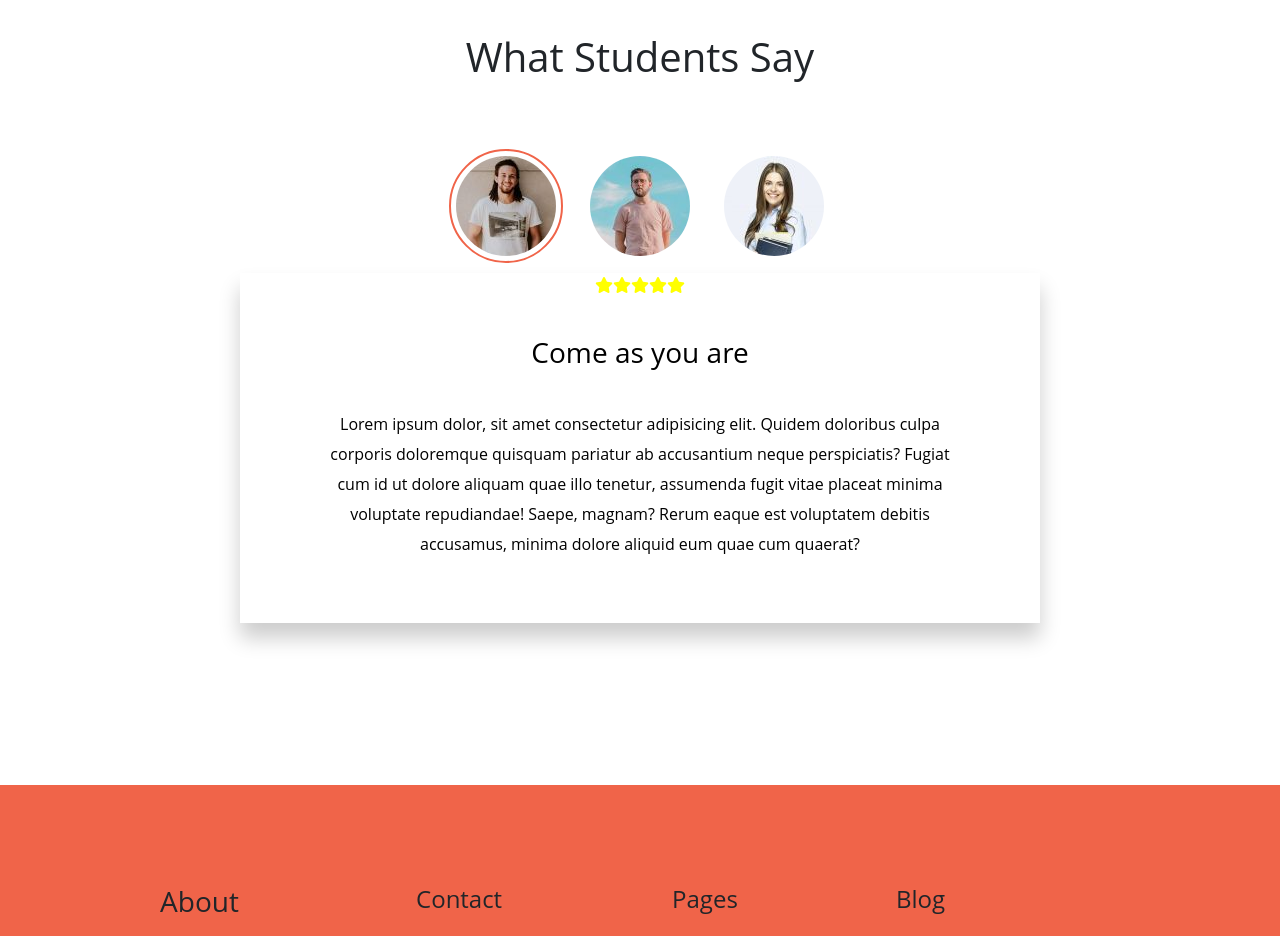
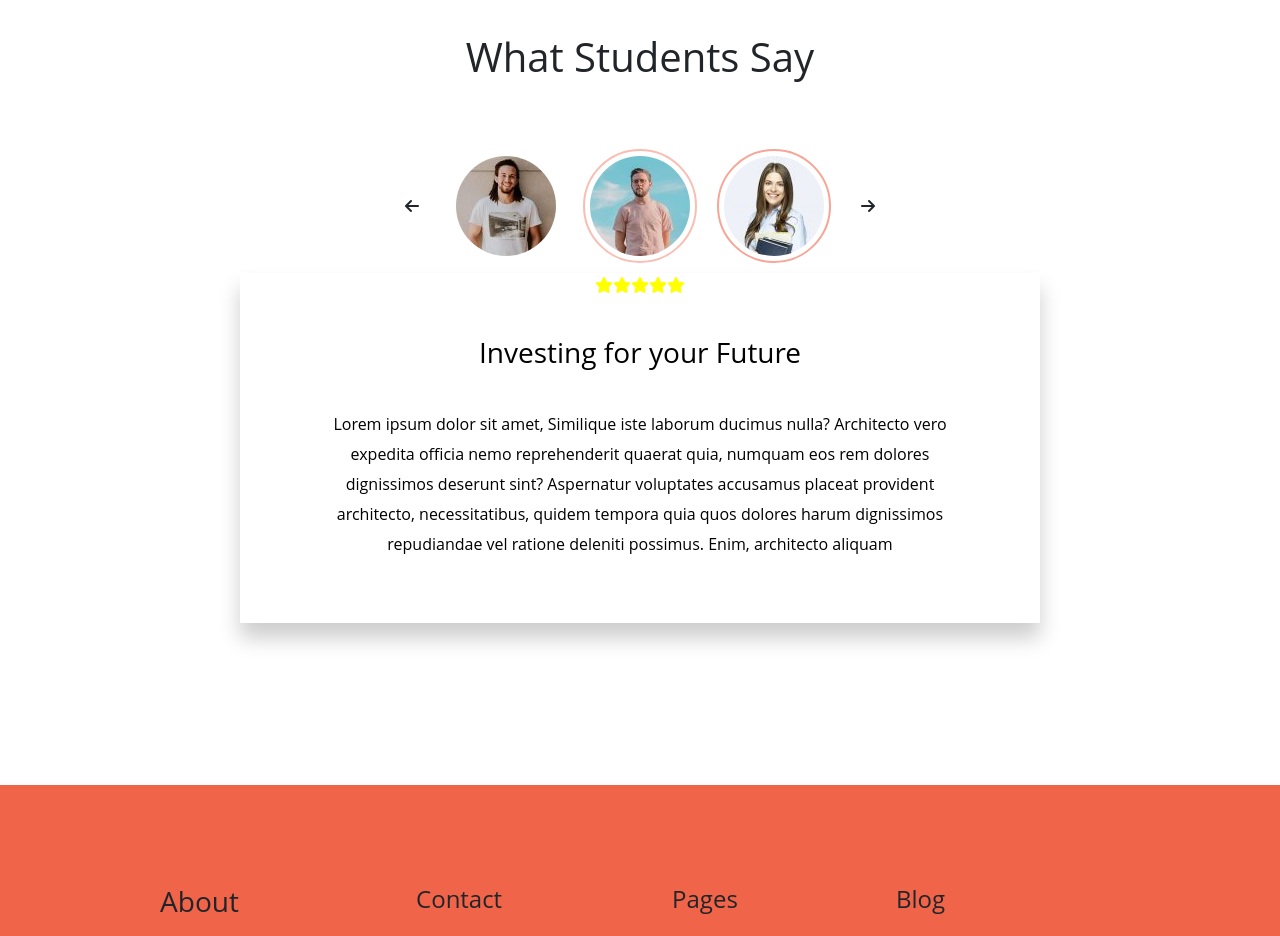
Before and after one commit to RiccardoPellegrino/proj-html-vuejs, a Vue app: page / in a window 1280 px wide. Shown: the part 4820-5756 px from the top of the page. Built offline with nearby package versions, Linux system fonts and the light colour scheme.

Commit message:
Carosello fatto

```diff
--- a/src/components/HeaderComponent.vue
+++ b/src/components/HeaderComponent.vue
@@ -89,6 +89,7 @@ a {
 
     &:hover {
         color: $buttercup;
+        border-bottom: 2px solid $buttercup;
     }
 }
 
--- a/src/components/StundetsComponent.vue
+++ b/src/components/StundetsComponent.vue
@@ -4,14 +4,21 @@
             <h1 class="text-center pt-5">What Students Say</h1>
         </div>
         <div class="mycontainer">
+
+
+
             <div class="testimonial">
+
                 <div class="testimonial-pic">
-                    <img src="public/images/1-100x100.jpg" class="user-pic" :class="{ 'active-pic': show == 'pic1' }"
-                        alt="student" @click="show = 'pic1'">
-                    <img src="public/images/2-100x100.jpg" class="user-pic" :class="{ 'active-pic': show == 'pic2' }"
-                        alt="student" @click="show = 'pic2'">
-                    <img src="public/images/4-100x100.jpg" class="user-pic" :class="{ 'active-pic': show == 'pic3' }"
-                        alt="student" @click="show = 'pic3'">
+                    <div @click="selezionaStudentePrecedente()" id="arrowL"><i class="fa-solid fa-arrow-left"></i></div>
+                    <img src="public/images/1-100x100.jpg" class="user-pic"
+                        :class="{ 'active-pic': indiceStudenteAttivo == 0 }" alt="student" @click="show = 'pic1'">
+                    <img src="public/images/2-100x100.jpg" class="user-pic"
+                        :class="{ 'active-pic': indiceStudenteAttivo == 1 }" alt="student" @click="show = 'pic2'">
+                    <img src="public/images/4-100x100.jpg" class="user-pic"
+                        :class="{ 'active-pic': indiceStudenteAttivo == 2 }" alt="student" @click="show = 'pic3'">
+                    <div @click="selezionaStudenteSuccessivo()" id="arrowR"><i class="fa-solid fa-arrow-right"></i>
+                    </div>
                 </div>
                 <div class="testimonial-text">
 
@@ -23,30 +30,9 @@
                         </span>
                     </div>
                     <Transition name="fade">
-                        <div class="user-text" v-if="show == 'pic1'">
-                            <h3 class="text-center pt-3">Come as you are</h3>
-                            <p>Lorem ipsum dolor, sit amet consectetur adipisicing elit. Quidem doloribus culpa corporis
-                                doloremque quisquam pariatur ab accusantium neque perspiciatis? Fugiat cum id ut dolore
-                                aliquam quae illo tenetur, assumenda fugit vitae placeat minima voluptate repudiandae!
-                                Saepe, magnam? Rerum eaque est voluptatem debitis accusamus, minima dolore aliquid eum
-                                quae
-                                cum quaerat?</p>
-                        </div>
-                        <div class="user-text" v-else-if="show == 'pic2'">
-                            <h3 class="text-center pt-3">Paints of the future</h3>
-                            <p>Lorem ipsum dolor, sit amet consectetur adipisicing elit. Quidem doloribus culpa corporis
-                                lorems0 voluptate repudiandae!
-                                Saepe, magnam? Rerum eaque est voluptatem debitis accusamus, minima dolore aliquid eum
-                                quae
-                                cum quaerat?</p>
-                        </div>
-                        <div class="user-text" v-else>
-                            <h3 class="text-center pt-3">Investing for your future</h3>
-                            <p>Lorem ipsum dolor, sit amet consectetur adipisicing elit. Quidem doloribus culpa corporis
-                                lorm10 minima voluptate repudiandae!
-                                Saepe, magnam? Rerum eaque est voluptatem debitis accusamus, minima dolore aliquid eum
-                                quae
-                                cum quaerat?</p>
+                        <div class="user-text">
+                            <h3 class="text-center pt-3">{{ titoloCommentoAttivo }}</h3>
+                            <p>{{ testoCommentoAttivo }}</p>
                         </div>
                     </Transition>
                 </div>
@@ -58,13 +44,41 @@
 </template>
 
 <script>
+import { store } from './store';
+
 export default {
     name: 'StudentsComponent',
     data() {
         return {
+            store,
             show: 'pic1',
+            indiceStudenteAttivo: 0,
+            titoloCommentoAttivo: ' ',
+            testoCommentoAttivo: ' ',
+
         }
     },
+    methods: {
+        cambiaStudente() {
+            this.selezionaStudenteSuccessivo();
+            setTimeout(this.cambiaStudente, 5000);
+        },
+        selezionaStudentePrecedente() {
+            this.indiceStudenteAttivo = (this.indiceStudenteAttivo - 1) < 0 ? store.studenti.length - 1 : this.indiceStudenteAttivo - 1;
+            this.aggiornaInformazioniStudenti();
+        },
+        selezionaStudenteSuccessivo() {
+            this.indiceStudenteAttivo = ++this.indiceStudenteAttivo % store.studenti.length;
+            this.aggiornaInformazioniStudenti();
+        },
+        aggiornaInformazioniStudenti() {
+            this.titoloCommentoAttivo = store.studenti[this.indiceStudenteAttivo].titoloCommento;
+            this.testoCommentoAttivo = store.studenti[this.indiceStudenteAttivo].testo;
+        }
+    },
+    created() {
+        this.cambiaStudente();
+    }
 }
 </script>
 
@@ -114,6 +128,7 @@ export default {
 .testimonial-pic {
     display: flex;
     justify-content: center;
+    align-items: center;
 }
 
 
@@ -137,8 +152,11 @@ p {
     border: 2px solid transparent;
 }
 
+.active-pic {
+    border: 3px solid tomato;
+}
+
 .user-pic.active-pic {
-
     border: 2px solid $buttercup;
 }
 
@@ -159,4 +177,14 @@ p {
     transform: translateX(50px);
     opacity: 0;
 }
+
+#arrowL {
+    margin-right: 20px;
+    cursor: pointer;
+}
+
+#arrowR {
+    margin-left: 20px;
+    cursor: pointer;
+}
 </style>
--- a/src/components/store.js
+++ b/src/components/store.js
@@ -1,6 +1,27 @@
 import { reactive } from "vue";
 
 export const store = reactive({
+
+    studenti: [
+        {
+            nome: "christian",
+            titoloCommento: "Come as you Are",
+            testo: "Consectetur adipisicing elit. Similique iste laborum ducimus nulla? Architecto vero expedita officia nemo reprehenderit quaerat quia, numquam eos rem dolores dignissimos deserunt sint? Aspernatur voluptates accusamus placeat provident architecto, necessitatibus, quidem tempora quia quos dolores harum dignissimos repudiandae vel ratione deleniti possimus. Enim, architecto aliquam",
+            immagine: "public/images/1-100x100.jpg"
+        },
+        {
+            nome: "Marco",
+            titoloCommento: "Paints of the Future",
+            testo: "Lorem ipsum dolor, sit amet consectetur adipisicing elit. Nemo mollitia veritatis aspernatur vitae temporibus aperiam aliquam deleniti id excepturi, quia, error ut! Odio omnis ipsa dolorem unde quas molestiae, corrupti quae consequuntur voluptas accusamus! Officia nesciunt at magnam, deleniti magni dignissimos non inventore necessitatibus qui quos, unde nam laudantium voluptatibus.",
+            immagine: "public/images/2-100x100.jpg"
+        },
+        {
+            nome: "Marina",
+            titoloCommento: "Investing for your Future",
+            testo: "Lorem ipsum dolor sit amet, Similique iste laborum ducimus nulla? Architecto vero expedita officia nemo reprehenderit quaerat quia, numquam eos rem dolores dignissimos deserunt sint? Aspernatur voluptates accusamus placeat provident architecto, necessitatibus, quidem tempora quia quos dolores harum dignissimos repudiandae vel ratione deleniti possimus. Enim, architecto aliquam",
+            immagine: "public/images/3-100x100.jpg"
+        }
+    ],
 
     reasons: [
         {
@@ -34,7 +55,7 @@ export const store = reactive({
             lezioni: 8,
             ore: 6,
             tag: 'SPECIAL',
-            prezzo: 49
+            prezzo: 35.99
         },
         {
             image: 'public/images/12345-1-370x200.png',
@@ -44,7 +65,7 @@ export const store = reactive({
             lezioni: 8,
             ore: 6,
             tag: 'SPECIAL',
-            prezzo: 49.50
+            prezzo: 49.58
         },
         {
             image: 'public/images/photo-1491897554428-130a60dd4757-370x200.jpeg',
@@ -54,7 +75,7 @@ export const store = reactive({
             lezioni: 6,
             ore: 6,
             tag: '',
-            prezzo: 49
+            prezzo: 60.59
         },
         {
             image: 'public/images/photo-1416339134316-0e91dc9ded92-370x200.jpeg',
@@ -64,7 +85,7 @@ export const store = reactive({
             lezioni: 6,
             ore: 6,
             tag: 'NEW',
-            prezzo: 49
+            prezzo: 22.99
         },
         {
             image: 'public/images/cathryn-lavery-67852-unsplash-370x200.jpg',
@@ -74,7 +95,7 @@ export const store = reactive({
             lezioni: 6,
             ore: 6,
             tag: '',
-            prezzo: 49
+            prezzo: 34.99
         },
         {
             image: 'public/images/photo-1475452779376-caebfb988090-370x200.jpeg',
@@ -84,7 +105,7 @@ export const store = reactive({
             lezioni: 6,
             ore: 6,
             tag: 'NEW',
-            prezzo: 49
+            prezzo: 30.49
 
         },
 
```
